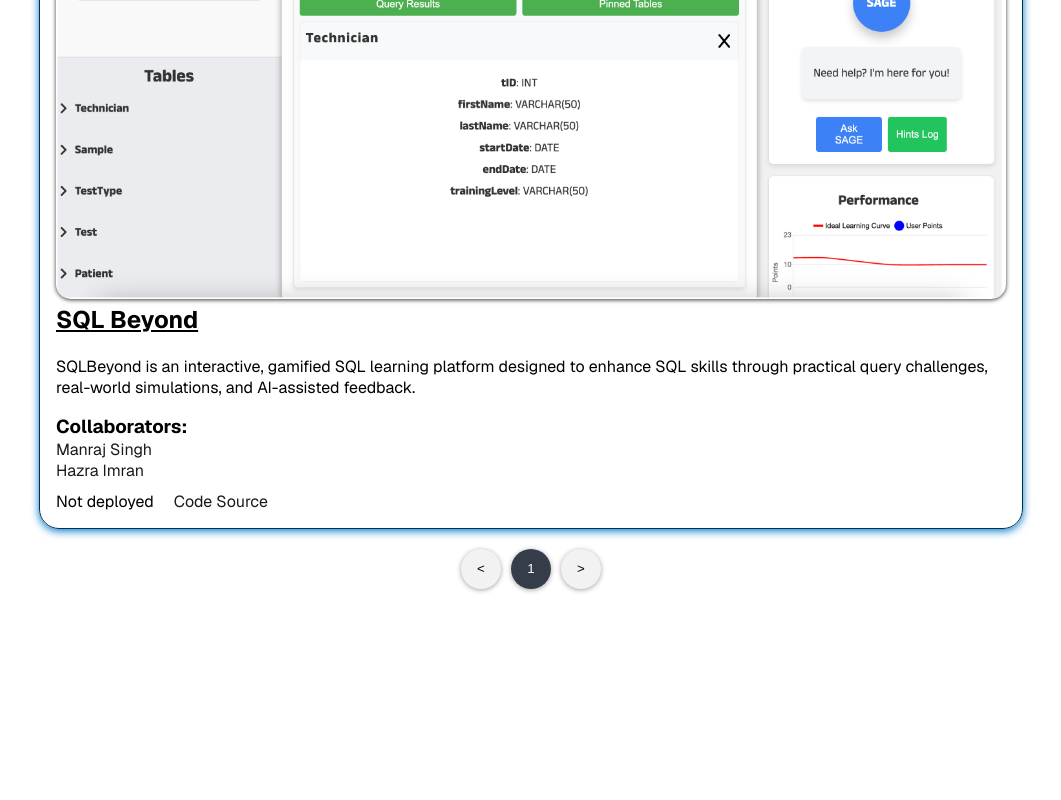
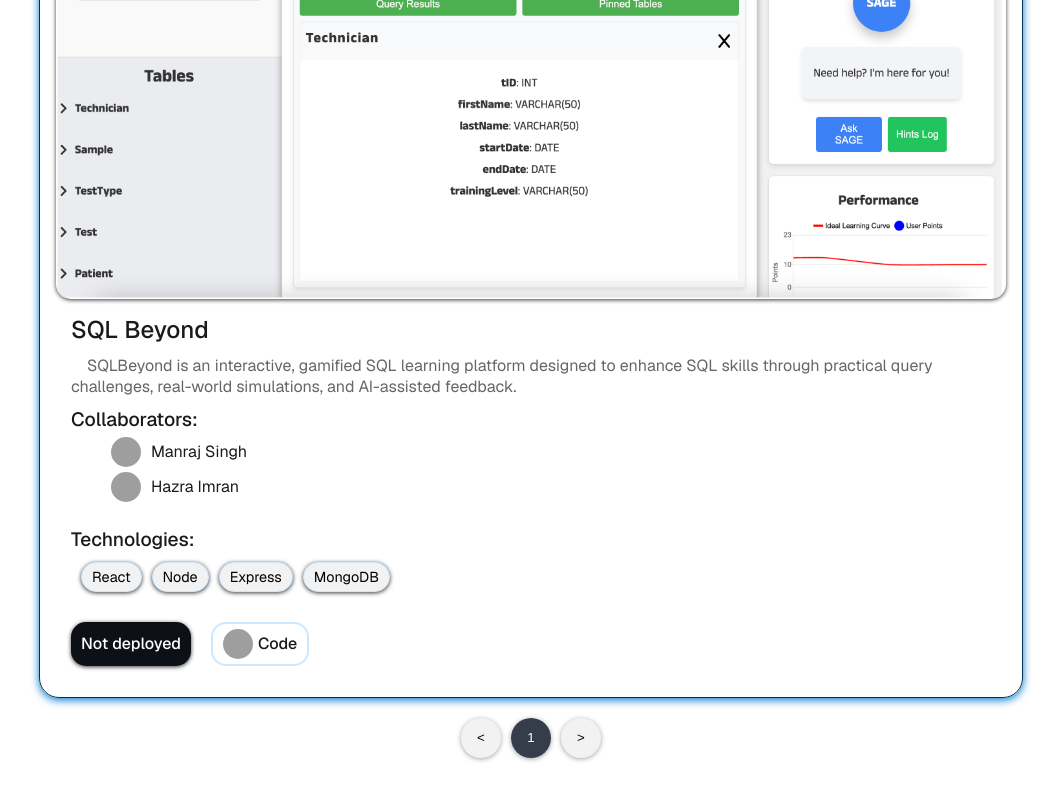
Before and after one commit to Luiz161001/portfolio, a React (Vite) app: page / in a window 1280 px wide. Shown: the part 1126-1926 px from the top of the page, without its empty margins (109-1170 px from the left). Built offline with nearby package versions, Linux system fonts and the light colour scheme; grey boxes are pictures that could not be loaded.

Commit message:
add some details

```diff
--- a/package.json
+++ b/package.json
@@ -11,6 +11,9 @@
     "preview": "vite preview"
   },
   "dependencies": {
+    "@fortawesome/fontawesome-svg-core": "^6.7.2",
+    "@fortawesome/free-solid-svg-icons": "^6.7.2",
+    "@fortawesome/react-fontawesome": "^0.2.2",
     "react": "^18.3.1",
     "react-dom": "^18.3.1",
     "typewriter-effect": "^2.21.0"
--- a/src/App.css
+++ b/src/App.css
@@ -16,6 +16,7 @@
     --nav-mobile: #131b2cda;
     --project-section-bg: #EDF3F8;
     --dark-border: #013253;
+    --opposite-bg: #0d1117;
 }
 
 .dark {
--- a/src/components/ProjectComp.jsx
+++ b/src/components/ProjectComp.jsx
@@ -1,6 +1,24 @@
 import React from "react";
 
 const ProjectComp = ({ project }) => {
+
+    // Function to returun jsx code for collaborators
+    const renderCollaborators = () => {
+        return (
+            <ul>
+                {project.members.map((member, index) => {
+                    return (
+                        <li key={index} >
+                            <a href={member.github}>
+                                <img src="https://www.vectorlogo.zone/logos/github/github-tile.svg" alt="react-icon" />
+                                {member.name}
+                            </a>
+                        </li>
+                    );
+                })}
+            </ul>
+        );
+    };
     return (
         <div className="project-container">
             <div className="project-images">
@@ -9,17 +27,35 @@
             <div className="project-info">
                 <h1>{project.name}</h1>
                 <p>{project.description}</p>
-                <div  className="project-collaborators">
+
+
+                <div className="project-collaborators">
                     <h3>Collaborators:</h3>
-                    {project.members.map((member, index) => {
-                        return (
-                            <a key={index} href={member.github}>{member.name}</a>
-                        );
-                    })}
+                    {project.members.length > 0 ? renderCollaborators() : <p>No collaborators</p>}
                 </div>
+
+                <div className="project-technologies">
+                    <h3>Technologies:</h3>
+                    <ul>
+                        {project.technologies.map((tech, index) => {
+                            return (
+                                <li key={index} >
+                                    {tech}
+                                </li>
+                            );
+                        })}
+                    </ul>
+                </div>
+
                 <div className="project-links">
-                    {project.url ? <a href="">Live</a> : <p>Not deployed</p>}
-                    <a href={project.repo}>Code Source</a>
+                    {project.url ? <a href={project.url} className="link-btn">
+                        <FontAwesomeIcon icon="fa-solid fa-arrow-up-right-from-square" />Live</a>
+                        :
+                        <a className="link-btn">Not deployed</a>}
+                    <a href={project.repo}>
+                        <img src="https://www.vectorlogo.zone/logos/github/github-tile.svg" alt="react-icon" />
+                        Code
+                    </a>
                 </div>
             </div>
         </div>
--- a/src/styles/projects.css
+++ b/src/styles/projects.css
@@ -43,23 +43,109 @@
 .project-info{
     display: flex;
     flex-direction: column;
+    padding: 15px;
+    gap: 10px;
 }
 .project-info h1{
-    margin: 5px 0;
-    text-decoration: underline;
+    font-weight: 500;
+    color: var(--primary-text);
+    font-size: 1.5em;
+    margin: 0;
+    /* margin: 5px 0; */
 }
+.project-info p{
+    margin: 0;
+    font-weight: 400;
+    color: var(--subtext);
+    text-indent: 1em;
+}
+
+
 .project-collaborators{
     display: flex;
     flex-direction: column;
     margin-bottom: 10px;
-    width: min-content;
 }
+
+.project-collaborators ul{
+    margin: 0px;
+}
+
+.project-collaborators ul li a{
+    display: flex;
+    align-items: center;
+    gap: 10px;
+    margin: 5px 0;
+}
+
+.project-collaborators ul li a:hover{
+    color: var(--accent-blue) !important;
+    cursor: pointer;
+}
+
 .project-collaborators h3 {
     margin: 0;
+    font-weight: 500;
+    color: var(--primary-text);
+    font-size: 1.2em;
 }
+
+.project-collaborators img{
+    width: 30px;
+    height: 30px;
+    border-radius: 50%;
+}
+
+
+.project-technologies{
+    display: flex;
+    flex-direction: column;
+    margin-bottom: 10px;
+}
+
+.project-technologies ul{
+    padding: 0px;
+    margin: 10px;
+    display: flex;
+    flex-direction: row;
+    gap: 10px;
+    flex-wrap: wrap;
+}
+
+.project-technologies h3 {
+    margin: 0;
+    font-weight: 500;
+    color: var(--primary-text);
+    font-size: 1.2em;
+}
+
+.project-technologies ul li{
+    background-color: var(--skill-tags-bg);
+    color: var(--skill-tags-text);
+    padding: 5px 10px;
+    border-radius: 20px;
+    border: 1px solid var(--skill-tags-border);
+    box-shadow: 0 1px 4px #393838;
+    font-size: 0.9em;
+    font-weight: 400;
+}
+
 .project-links{
     display: flex;
     gap: 20px;
+}
+
+.project-links a{
+    display: flex;
+    align-items: center;
+    gap: 5px;
+    text-decoration: none;
+}
+
+.project-links a img{
+    width: 30px;
+    height: 30px;
+    border-radius: 50%;
 }
 .project-links p{
     margin: 0;
@@ -102,6 +188,25 @@
     color: var(--white-text);
 }
 
+.project-links a {
+    display: flex;
+    align-items: center;
+    gap: 5px;
+    text-decoration: none;
+    border: 2px solid var(--skill-tags-border);
+    padding: 5px 10px;
+    border-radius: 15px;
+    color: var(--primary-text);
+    font-weight: 500;
+}
+
+.project-links .link-btn {
+    background-color: var(--opposite-bg);
+    color: var(--white-text);
+    border: none;
+    box-shadow: 0 1px 4px #393838;
+}
+
 @media only screen and (min-width: 900px) {
     #projects .title {
         font-size: 3em;
```
Also changed, not shown: 1 other file (tests, documents, lock files or other folders).
